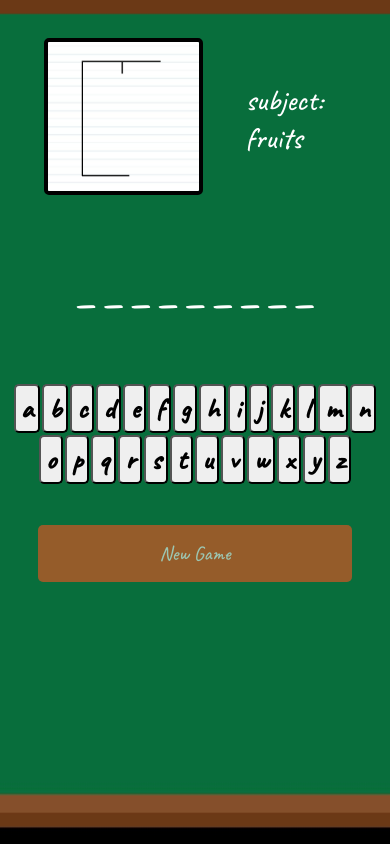
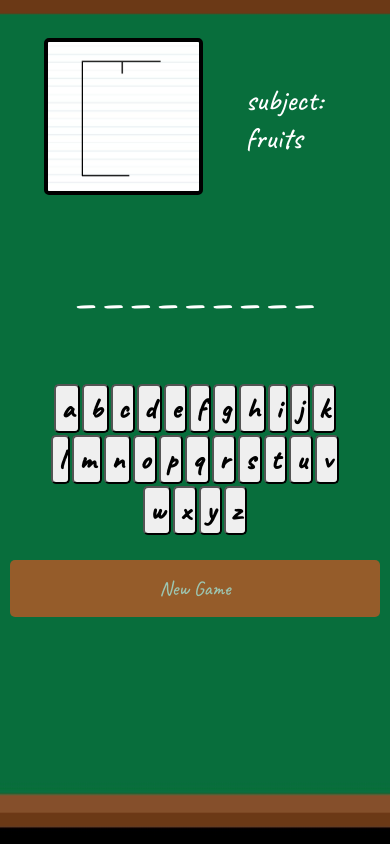
Before and after one commit to ShaharSalhov/hangman_game, a React (Create React App) app: page / in a window 390 px wide. Built offline with nearby package versions, Linux system fonts and the light colour scheme; a web font is replaced by a local one.

Commit message:
fixed location of button and modal

```diff
--- a/src/App.css
+++ b/src/App.css
@@ -106,7 +106,13 @@ html {
   flex-wrap: wrap;
   justify-content: center;
   margin: auto;
-  width: 100%;
+}
+
+@media screen and (max-width: 450px) {
+  .lettersBoard {
+    margin-bottom: 10px;
+    width: 80%;
+  }
 }
 
 .rightLetter {
--- a/src/GameOver.css
+++ b/src/GameOver.css
@@ -12,27 +12,28 @@
   text-align: center;
   font-family: 'Caveat', cursive;
 }
-@media screen and (max-width: 450px) {
+
 .modalContent {
   justify-content: center;
   align-items: center;
-    width: 40%;
-    height: 25%;
   background-color: #252626;
   border-radius: 5px;
-    padding: 15px;
+}
+
+
+@media screen and (max-width: 450px) {
+  .modalContent {
+    width: 40%;
+    height: 29%;
+    padding: 20px;
     font-size: 20px;
    }
 }
 
 @media screen and (min-width: 451px) {
   .modalContent {
-    justify-content: center;
-    align-items: center;
     width: 30%;
     height: 35%;
-    background-color: #252626;
-    border-radius: 5px;
     font-size: 30px;
     padding: 10px;
    }
--- a/src/NewGame.css
+++ b/src/NewGame.css
@@ -25,9 +25,3 @@
    width: 180px;
   }
 }
-
-@media screen and (max-width: 450px) {
-  .newGameButton {
-   margin: 30px;
-  }
-}
```
Lines whose indentation alone changed are shown as unchanged.
